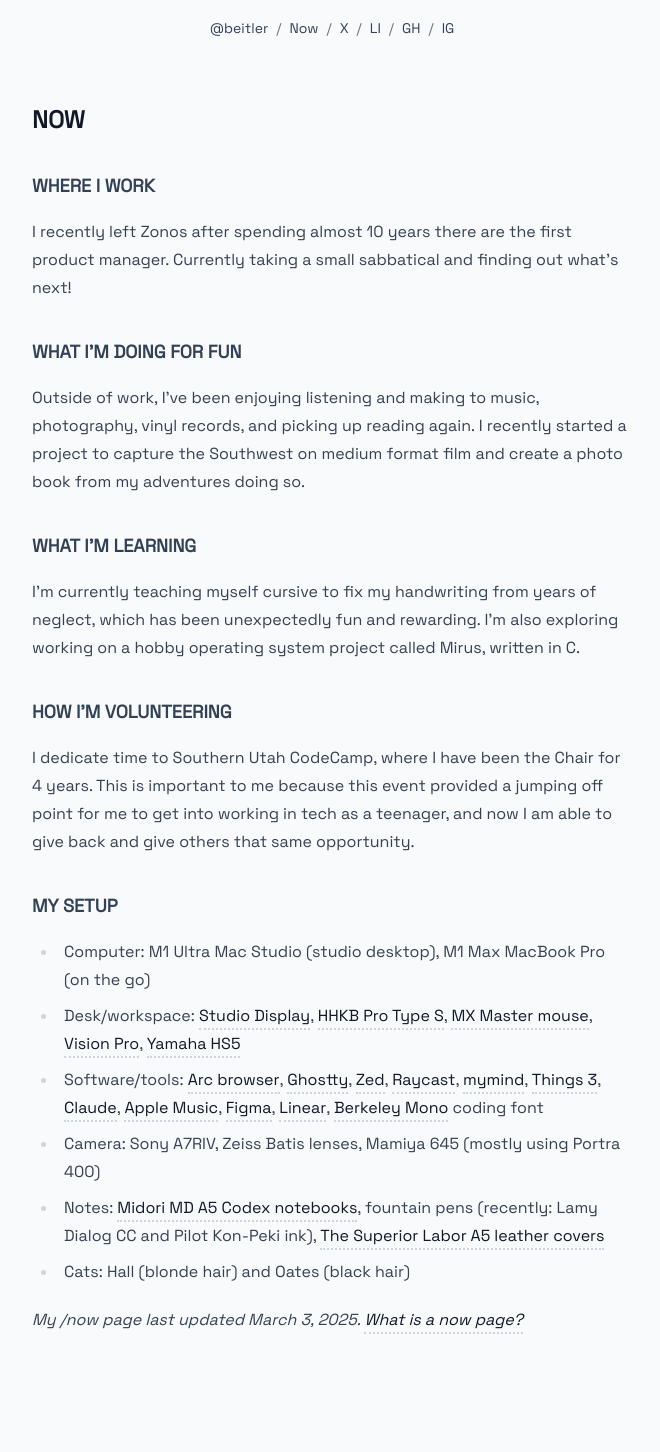
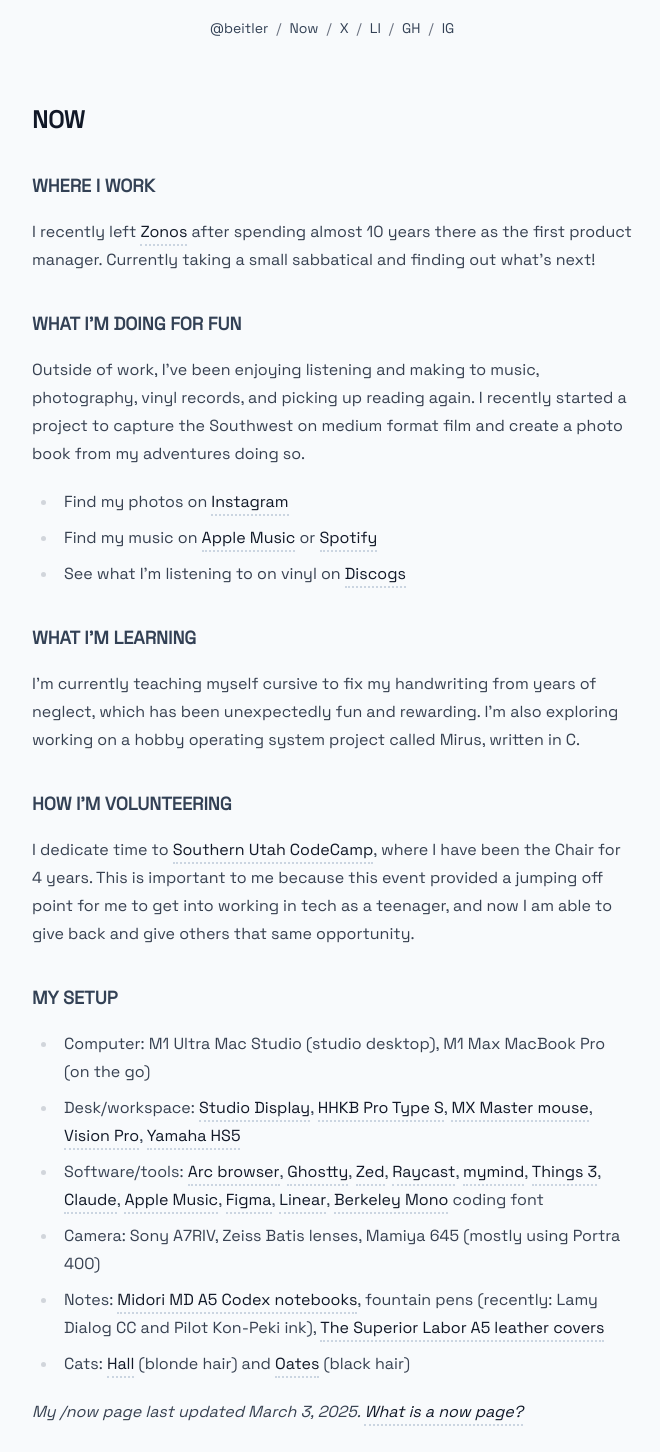
Before and after one commit to joshbeitler/btlr.xyz, a Next.js app: page /now in a window 1280 px wide. Shown: the whole page, without its empty margins (308-968 px from the left). Before the commit the page ends 1360 px from the top, so only its background shows below. Built offline with nearby package versions, Linux system fonts and the light colour scheme.

Commit message:
image tooltip

```diff
--- a/app/now/page.mdx
+++ b/app/now/page.mdx
@@ -1,16 +1,29 @@
+import { ImageTooltip } from '@/components/image-tooltip'
+
 # Now
 
 ## Where I work
-I recently left Zonos after spending almost 10 years there are the first product manager. Currently taking a small sabbatical and finding out what's next!
+I recently left [Zonos](https://zonos.com) after spending almost 10 years there
+as the first product manager. Currently taking a small sabbatical and finding
+out what's next!
 
 ## What I'm doing for fun
-Outside of work, I've been enjoying listening and making to music, photography, vinyl records, and picking up reading again. I recently started a project to capture the Southwest on medium format film and create a photo book from my adventures doing so.
+Outside of work, I've been enjoying listening and making to music, photography,
+vinyl records, and picking up reading again. I recently started a project to
+capture the Southwest on medium format film and create a photo book from my
+adventures doing so.
+
+- Find my photos on [Instagram](https://www.instagram.com/joshbeitler)
+- Find my music on [Apple Music](#) or [Spotify](#)
+- See what I'm listening to on vinyl on [Discogs](#)
 
 ## What I'm learning
-I'm currently teaching myself cursive to fix my handwriting from years of neglect, which has been unexpectedly fun and rewarding. I'm also exploring working on a hobby operating system project called Mirus, written in C.
+I'm currently teaching myself cursive to fix my handwriting from years of
+neglect, which has been unexpectedly fun and rewarding. I'm also exploring
+working on a hobby operating system project called Mirus, written in C.
 
 ## How I'm volunteering
-I dedicate time to Southern Utah CodeCamp, where I have been the Chair for 4 years. This is important to me because this event provided a jumping off point for me to get into working in tech as a teenager, and now I am able to give back and give others that same opportunity.
+I dedicate time to [Southern Utah CodeCamp](https://www.southernutahcodecamp.com/), where I have been the Chair for 4 years. This is important to me because this event provided a jumping off point for me to get into working in tech as a teenager, and now I am able to give back and give others that same opportunity.
 
 ## My setup
 
@@ -19,6 +32,6 @@
 - Software/tools: [Arc browser](https://arc.net/), [Ghostty](https://ghostty.org/), [Zed](https://zed.dev/), [Raycast](https://raycast.com/), [mymind](https://mymind.com/), [Things 3](https://culturedcode.com/things/), [Claude](https://claude.ai/), [Apple Music](https://music.apple.com/profile/btlr), [Figma](https://figma.com/), [Linear](https://linear.app/), [Berkeley Mono](https://usgraphics.com/products/berkeley-mono) coding font
 - Camera: Sony A7RIV, Zeiss Batis lenses, Mamiya 645 (mostly using Portra 400)
 - Notes: [Midori MD A5 Codex notebooks](https://www.baum-kuchen.net/products/md-journal-codex), fountain pens (recently: Lamy Dialog CC and Pilot Kon-Peki ink), [The Superior Labor A5 leather covers](https://www.baum-kuchen.net/collections/superior-labor/products/tsl-original-leather-notebook-cover)
-- Cats: Hall (blonde hair) and Oates (black hair)
+- Cats: <ImageTooltip imageUrl="/halls.jpeg" imageWidth={300} imageHeight={200}>Hall</ImageTooltip> (blonde hair) and <ImageTooltip imageUrl="/oates.jpeg" imageWidth={300} imageHeight={200}>Oates</ImageTooltip> (black hair)
 
 *My /now page last updated March 3, 2025. [What is a now page?](https://nownownow.com/about?ref=btlr.xyz)*
--- /dev/null
+++ b/components/image-tooltip.js
@@ -0,0 +1,100 @@
+"use client";
+
+import Image from "next/image";
+import React, { useState, useRef } from "react";
+
+export const ImageTooltip = ({
+  children,
+  imageUrl,
+  imageAlt = "Tooltip image",
+  imageWidth = 200,
+  imageHeight = 150,
+  offsetX = 10,
+  offsetY = 10,
+  className = "",
+  style = {},
+}) => {
+  const [isHovering, setIsHovering] = useState(false);
+  const [position, setPosition] = useState({ x: 0, y: 0 });
+  const linkRef = useRef(null);
+
+  const handleMouseEnter = () => {
+    setIsHovering(true);
+  };
+
+  const handleMouseLeave = () => {
+    setIsHovering(false);
+  };
+
+  const handleMouseMove = (e) => {
+    const x = e.clientX;
+    const y = e.clientY;
+
+    setPosition({ x, y });
+  };
+
+  const handleClick = (e) => {
+    e.preventDefault();
+  };
+
+  const calculateTooltipPosition = () => {
+    if (!isHovering || !linkRef.current) return { left: 0, top: 0 };
+
+    const viewportWidth = window.innerWidth;
+    const viewportHeight = window.innerHeight;
+
+    let left = position.x + offsetX;
+    let top = position.y + offsetY;
+
+    if (left + imageWidth > viewportWidth) {
+      left = position.x - imageWidth - offsetX;
+    }
+
+    if (top + imageHeight > viewportHeight) {
+      top = position.y - imageHeight - offsetY;
+    }
+
+    return { left, top };
+  };
+
+  const tooltipPosition = calculateTooltipPosition();
+
+  return (
+    <>
+      <a
+        ref={linkRef}
+        onClick={handleClick}
+        onMouseEnter={handleMouseEnter}
+        onMouseLeave={handleMouseLeave}
+        onMouseMove={handleMouseMove}
+        className={`cursor-help ${className}`}
+        style={{
+          textDecoration: "underline",
+          textDecorationStyle: "dotted",
+          ...style,
+        }}
+      >
+        {children}
+      </a>
+
+      {isHovering && (
+        <div
+          className="cursor-help fixed z-50 pointer-events-none"
+          style={{
+            left: `${tooltipPosition.left}px`,
+            top: `${tooltipPosition.top}px`,
+            width: `${imageWidth}px`,
+            height: `${imageHeight}px`,
+          }}
+        >
+          <Image
+            src={imageUrl}
+            alt={imageAlt}
+            fill={true}
+            className="w-full h-full object-cover shadow-lg rounded-lg"
+          />
+        </div>
+      )}
+    </>
+  );
+};
```
Also changed, not shown: 2 other files (tests, documents, lock files or other folders).
